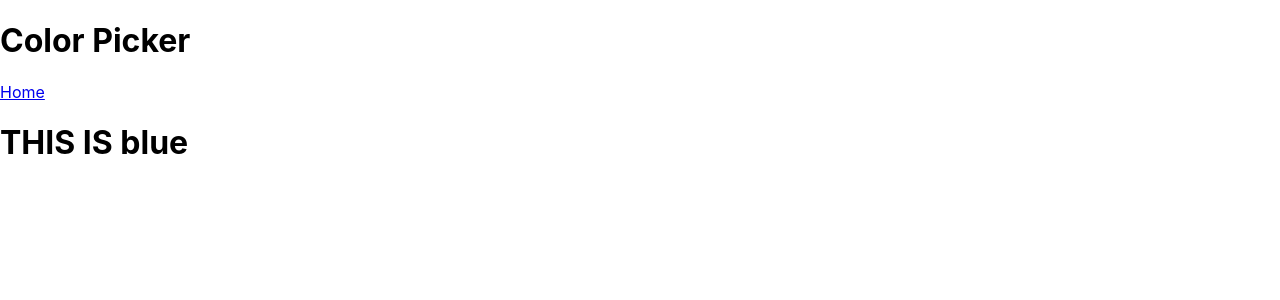
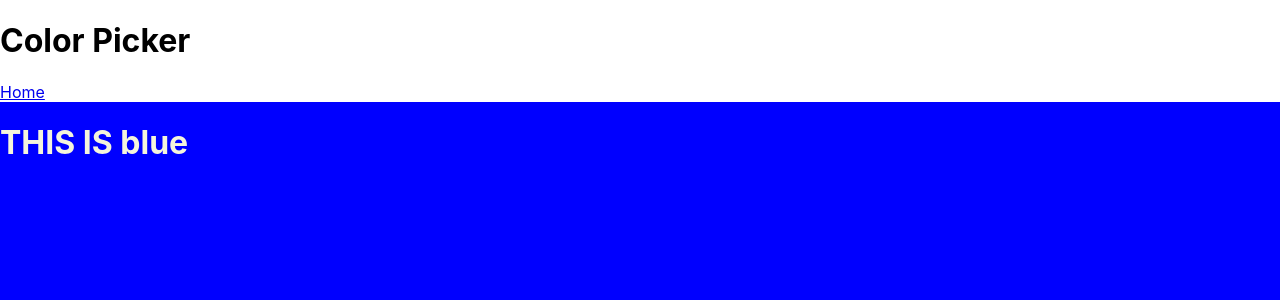
Before and after one commit to Brian-15/react-router-patterns-2, a React (Create React App) app: page /colors/blue in a window 1280 px wide. Shown: the top 300 px of the page. Built offline with nearby package versions, Linux system fonts and the light colour scheme.

Commit message:
/color/:name endpoint will display colors accordingly as background

```diff
--- a/src/App.js
+++ b/src/App.js
@@ -5,15 +5,15 @@ import ColorFilter from './ColorFilter.js';
 const defaultColors = [
   {
     name: 'red',
-    value: ''
+    value: '#ff0000'
   },
   {
     name: 'green',
-    value: ''
+    value: '#00ff00'
   },
   {
     name: 'blue',
-    value: ''
+    value: '#0000ff'
   }
 ];
 
--- /dev/null
+++ b/src/Color.css
@@ -0,0 +1,9 @@
+.Color {
+  position: absolute;
+  width: 100%;
+  height: 100%;
+}
+
+.Color-text {
+  color: beige;
+}
--- a/src/Color.js
+++ b/src/Color.js
@@ -1,10 +1,10 @@
+import './Color.css';
 
 const Color = ({ name, value }) => {
-
   return (
-    <>
-      <h1>THIS IS {name}</h1>
-    </>
+    <div className='Color' style={{ backgroundColor: value }}>
+      <h1 className='Color-text'>THIS IS {name}</h1>
+    </div>
   );
 };
 
```
